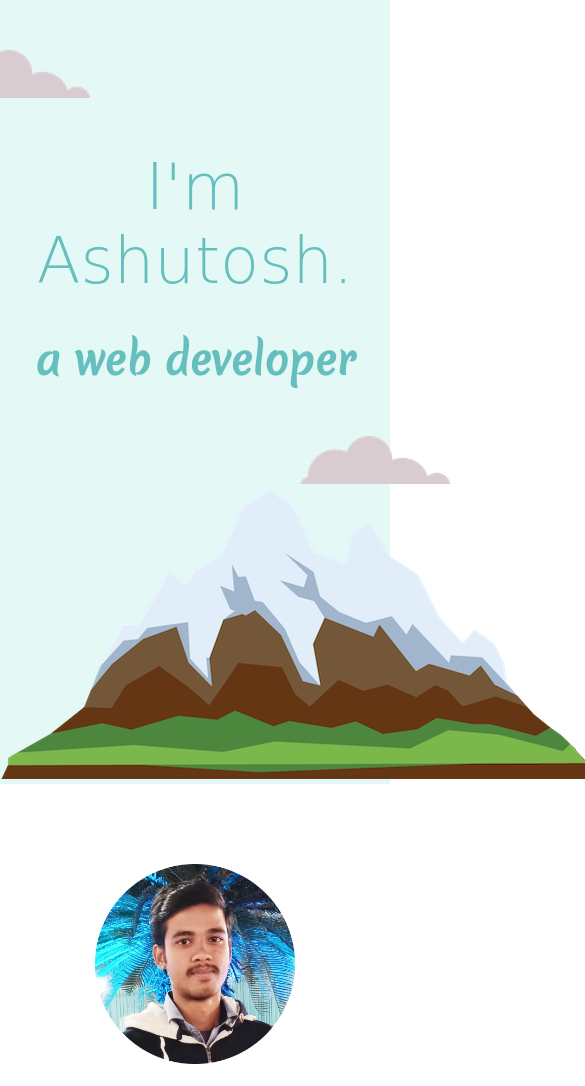
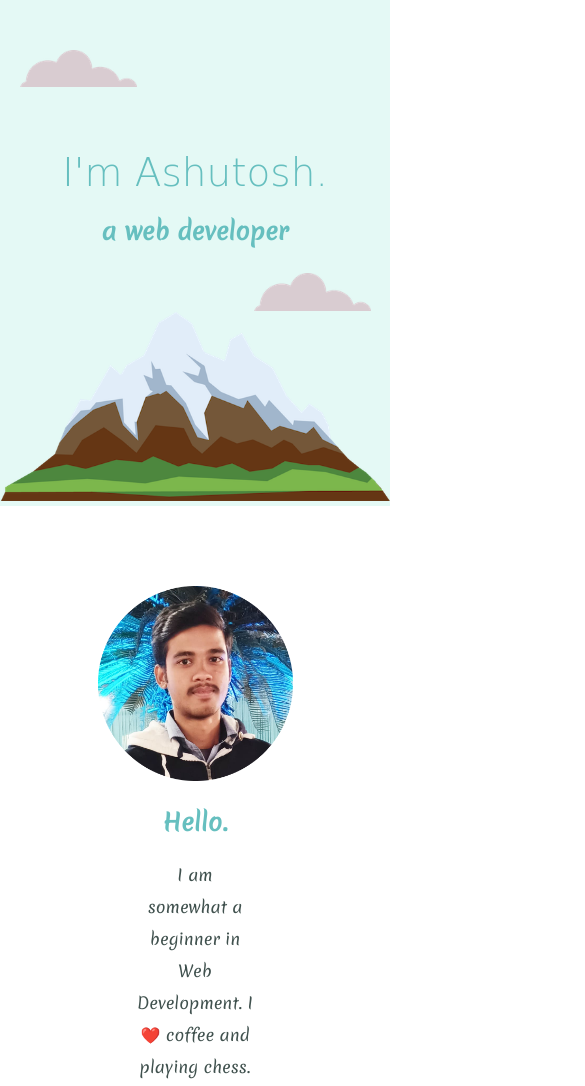
Before and after one commit to 19ashutoshsingh/My-Profile, a plain HTML site: page index.html in a window 390 px wide. Shown: the top 1086 px of the page, 585 px wide, since content can reach past the window. Drawn offline with Linux system fonts and the light colour scheme; a web font is replaced by a local one.

Commit message:
Added Responsiveness

```diff
--- a/index.html
+++ b/index.html
@@ -19,7 +19,7 @@
             <h2>a web developer</h2>
 
         <img class="bottom-cloud" src="images/cloud.png" alt="">
-        <img src="images/mountain.png" alt="">
+        <img src="images/mountain.png" alt="" class="mountain">
     </div>
     <div class="middle-container">
         <div class="image">
@@ -33,8 +33,9 @@
         <h2>My Skills.</h2>
         <div class="my-skill">
             <div class="skill1">
-                <iframe src="https://giphy.com/embed/1ynCEtlgMPAeNAqdnu" frameBorder="0" class="giphy-embed" allowFullScreen></iframe><p>
+
                     <h3>Design and Development</h3>
+                    <iframe src="https://giphy.com/embed/1ynCEtlgMPAeNAqdnu" frameBorder="0" class="giphy-embed" allowFullScreen></iframe>
                     <p>
                         I am also learning Competitive Programing (CP) in C++ langauge. I also have a little bit knowledge
                         of Java and Python programming language.
--- a/style.css
+++ b/style.css
@@ -103,3 +103,31 @@ footer a:hover{
 .image{
     border-radius: 50%;
 }
+
+
+@media screen and (max-width: 600px) {
+    .mountain{
+        width: 100vw;
+    }
+    .top-cloud{
+        width: 30vw;
+        left: 5vw;
+    }
+    .bottom-cloud{
+        width: 30vw;
+        left: 65vw;
+        bottom: 50vw;
+    }
+    h1{
+        font-size: 10vw;
+    }
+    h2{
+        font-size: 6vw;
+    }
+    .user{
+        width: 50vw;
+    }
+    .giphy-embed, .samosa{
+        width: 50vw;
+    }
+}
```
